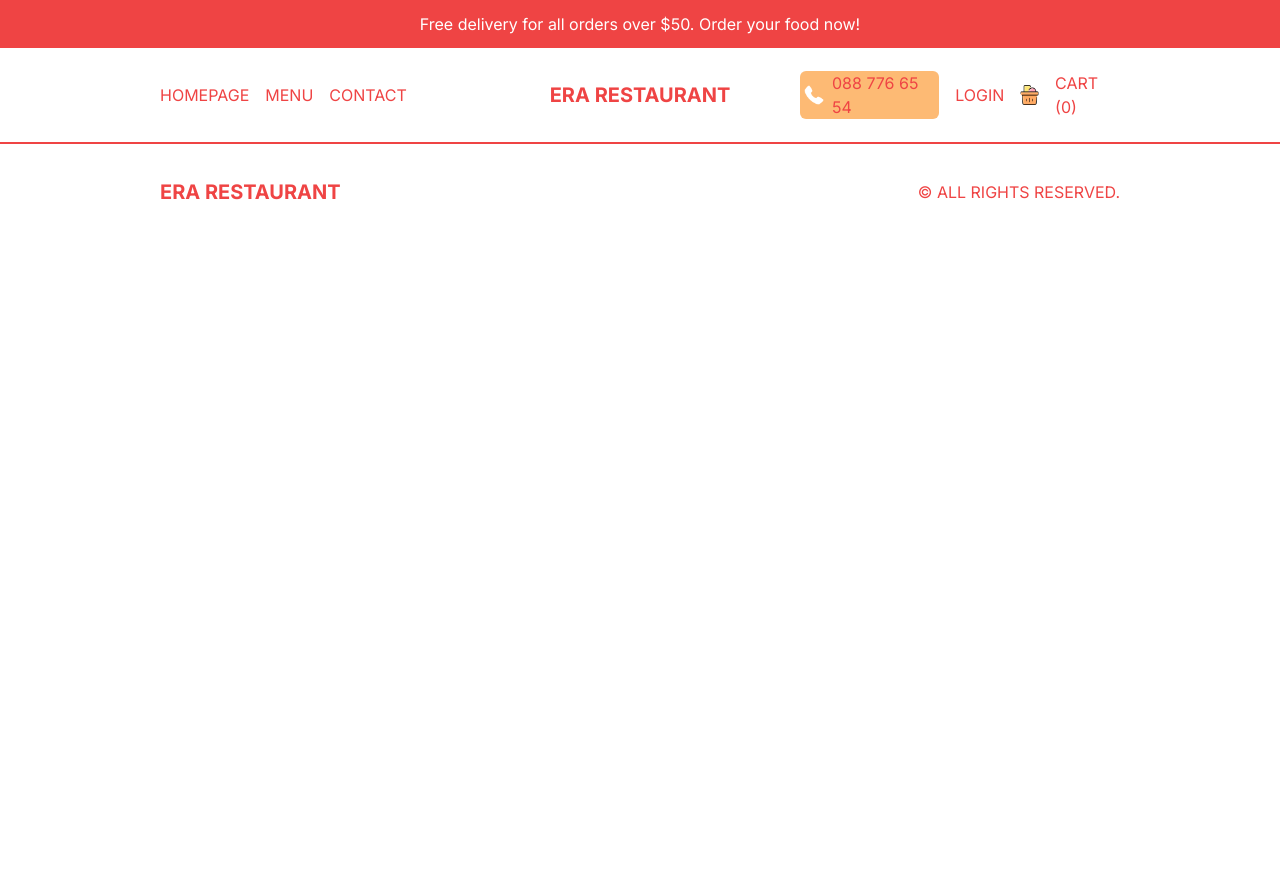
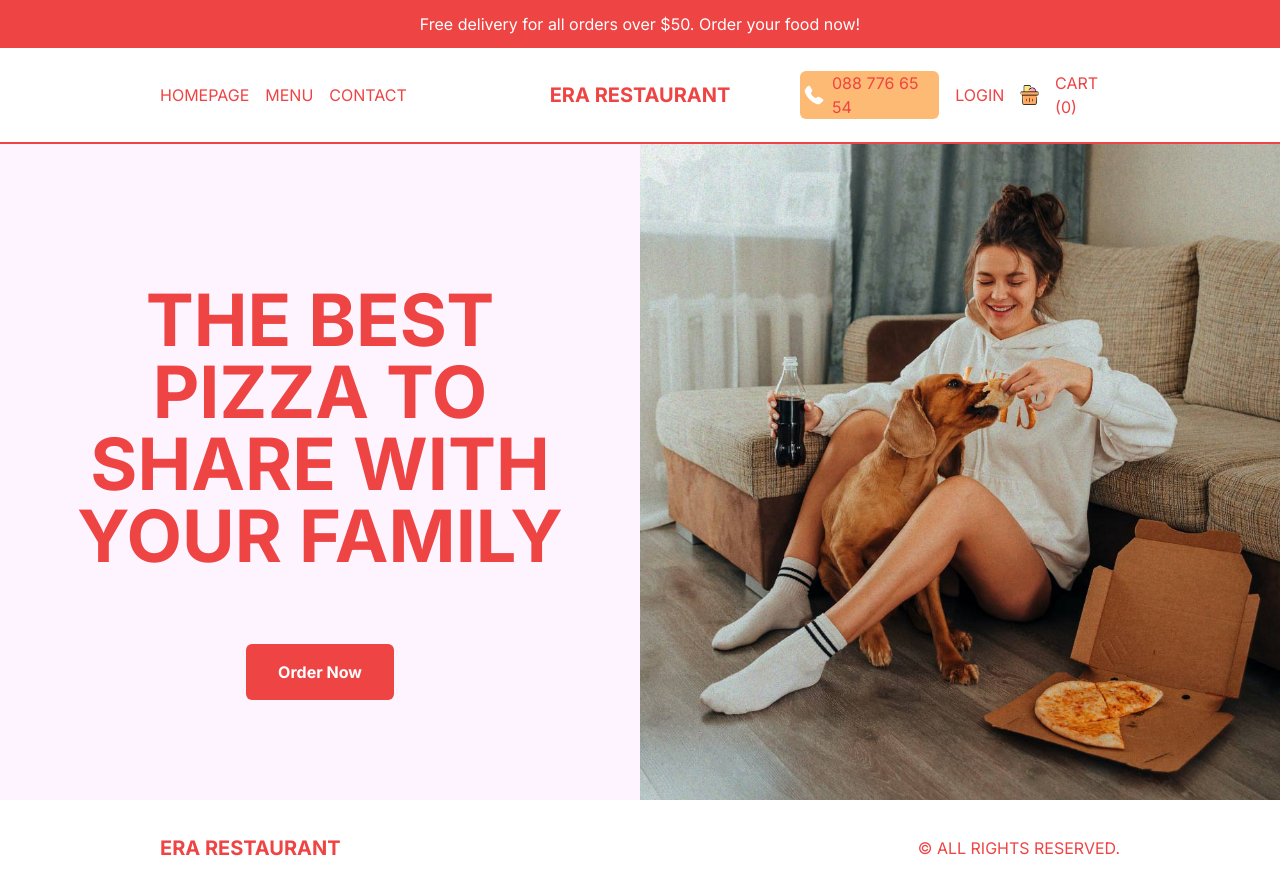
Before and after one commit to RamadanEmin/Food_delivery_app, a Next.js app: page / in a window 1280 px wide. Before the commit the page ends 800 px from the top, so only its background shows below. Built offline with nearby package versions, Linux system fonts and the light colour scheme; no server answers.

Commit message:
Added Slider component

```diff
--- a/src/app/layout.tsx
+++ b/src/app/layout.tsx
@@ -1,6 +1,7 @@
 import React from 'react';
 import type { Metadata } from 'next';
 import { Inter } from 'next/font/google';
+import { ToastContainer } from 'react-toastify';
 import './globals.css';
 
 import Notification from '@/components/Notification';
@@ -28,6 +29,7 @@
                     <Navbar />
                     {children}
                     <Footer />
+                    <ToastContainer position='bottom-right' theme='dark' autoClose={3000} />
                 </div>
             </body>
         </html>
--- a/src/app/page.tsx
+++ b/src/app/page.tsx
@@ -1,7 +1,9 @@
+import Slider from '@/components/Slider';
+
 export default function Home() {
     return (
         <main>
-
+            <Slider />
         </main>
     );
 }
--- /dev/null
+++ b/src/components/Slider.tsx
@@ -0,0 +1,51 @@
+'use client';
+
+import Image from 'next/image';
+import { useEffect, useState } from 'react';
+
+const data = [
+    {
+        id: 1,
+        title: 'always fresh & always crispy & always hot',
+        image: '/slide1.png',
+    },
+    {
+        id: 2,
+        title: 'we deliver your order wherever you are in NY',
+        image: '/slide2.png',
+    },
+    {
+        id: 3,
+        title: 'the best pizza to share with your family',
+        image: '/slide3.jpg',
+    },
+];
+
+const Slider = () => {
+    const [currentSlide, setCurrentSlide] = useState(0);
+
+    useEffect(() => {
+        const interval = setInterval(
+            () => setCurrentSlide(prev => (prev === data.length - 1) ? 0 : prev + 1), 2000);
+
+        return () => clearInterval(interval);
+    }, []);
+
+    return (
+        <div className='flex flex-col h-[calc(100vh-6rem)] md:h-[calc(100vh-9rem)] lg:flex-row bg-fuchsia-50'>
+            {/* TEXT CONTAINER */}
+            <div className='flex-1 flex items-center justify-center flex-col gap-8 text-red-500 font-bold'>
+                <h1 className='text-5xl text-center uppercase p-4 md:p-10 md:text-6xl xl:text-7xl'>
+                    {data[currentSlide].title}
+                </h1>
+                <button className='bg-red-500 text-white py-4 px-8 rounded-md'>Order Now</button>
+            </div>
+            {/* IMAGE CONTAINER */}
+            <div className='flex-1 w-full relative'>
+                <Image src={data[currentSlide].image} alt='slider' fill className='object-cover' />
+            </div>
+        </div>
+    );
+};
+
+export default Slider;
```
